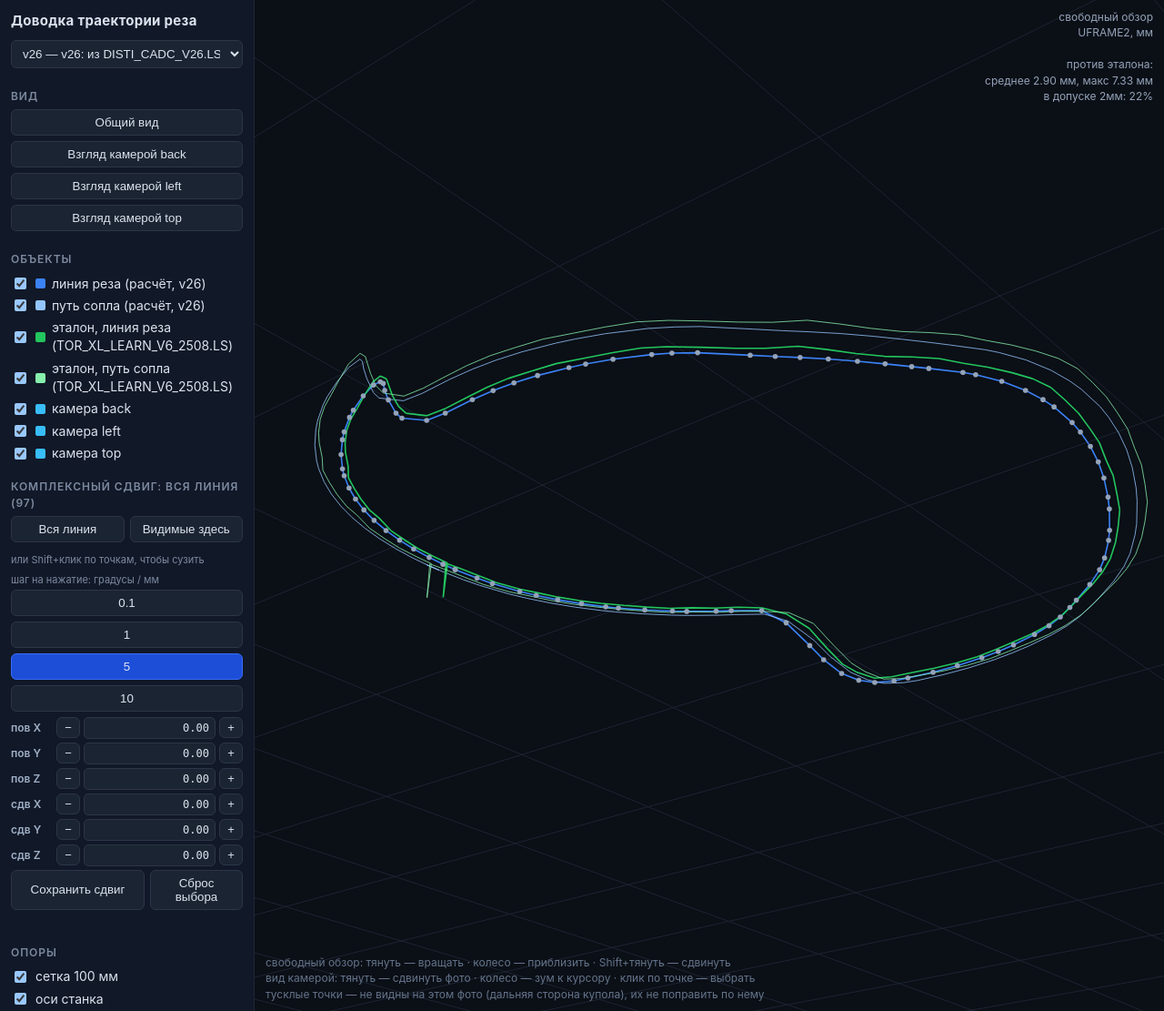
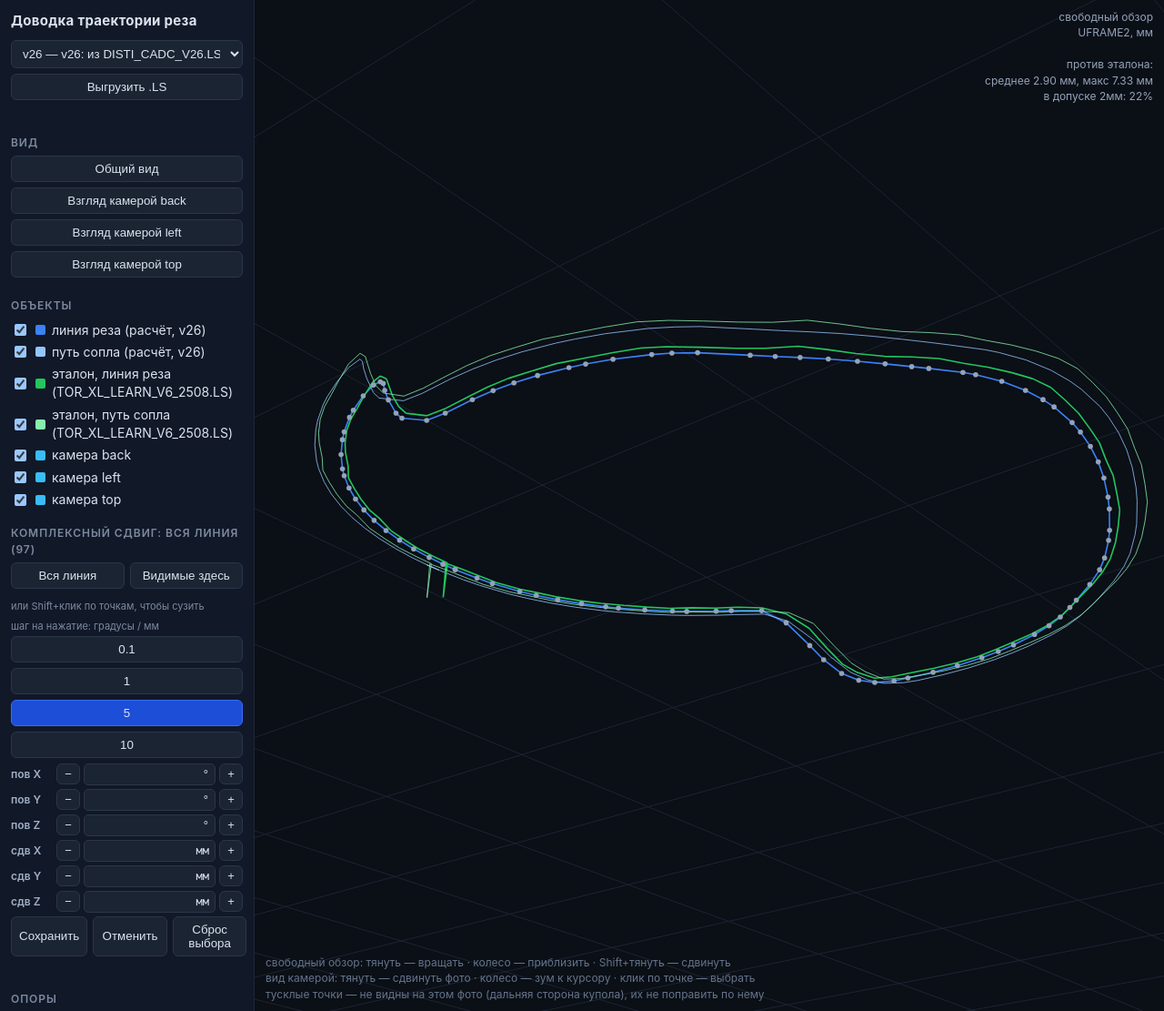
Before and after one commit to dmytrotankode/laser-test, a Flask app: page / in a window 1280 px wide. Shown: the whole page at 91% size. Run offline with Flask 3, Linux system fonts and the light colour scheme.

Commit message:
2021: выгрузка .LS из вьювера + починил "не работает" в групповом сдвиге
Групповой сдвиг: кнопки -/+ только копили число в переменную и меняли текст
поля, но не применяли ничего к точкам до "Сохранить" - отсюда "смещение так и
не работает с виду". Теперь применяется СРАЗУ к точкам и перерисовывает, как
у одиночной точки. Добавил "Отменить" - откатывает к последнему СОХРАНЁННОМУ
состоянию (c._saved), не к расчётному (points_original) - иначе стёрло бы уже
сохранённые ранее правки, а не только текущий непосохранённый сдвиг.

Выгрузка: кнопка "Выгрузить .LS" наверху панели, всегда доступна. Дергает
export_final.export() через новый роут, отдаёт ссылку на скачивание. Раньше
экспорт был доступен только из консоли.

Проверено: клик +5 по X мгновенно двигает точку на экране; "Отменить"
возвращает точно к значению до правки; экспорт создаёт корректный .LS
(переименованная программа, те же 97 точек).

Co-Authored-By: Claude Sonnet 5 <noreply@anthropic.com>

```diff
--- a/service_2021/app.py
+++ b/service_2021/app.py
@@ -25,6 +25,7 @@ from flask import Flask, jsonify, render_template, send_from_directory, abort, r
 
 import scene
 import discover
+import export_final
 
 BASE = os.path.dirname(os.path.abspath(__file__))
 app = Flask(__name__, template_folder='web/templates', static_folder='web/static')
@@ -171,6 +172,25 @@ def reset_point(name, cidx, pidx):
     return jsonify(status='reset', point=orig)
 
 
+@app.route('/api/scene/<name>/export', methods=['POST'])
+def export_ls(name):
+    """Собрать финальный .LS из текущих точек и отдать путь + сколько тронуто."""
+    try:
+        out_path, n_total, n_touched = export_final.export(name)
+    except SystemExit as e:
+        return jsonify(error=str(e)), 400
+    return jsonify(status='ok', file=os.path.basename(out_path),
+                   total=n_total, touched=n_touched)
+
+
+@app.route('/download/<name>/<path:filename>')
+def download(name, filename):
+    d = os.path.join(scene.SCENES, name)
+    if not os.path.isdir(d):
+        abort(404)
+    return send_from_directory(d, filename, as_attachment=True)
+
+
 @app.route('/asset/<name>/<path:filename>')
 def asset(name, filename):
     d = os.path.join(scene.SCENES, name)
--- a/service_2021/export_final.py
+++ b/service_2021/export_final.py
@@ -47,6 +47,7 @@ def export(variant):
                            new_prog_name=f'CORR_{variant.upper()}')
     print(f'{variant}: {out_path}')
     print(f'  точек всего {len(cut_by_id)}, тронуто оператором {n_touched}')
+    return out_path, len(cut_by_id), n_touched
 
 
 if __name__ == '__main__':
--- a/service_2021/web/static/js/viewer.js
+++ b/service_2021/web/static/js/viewer.js
@@ -421,13 +421,17 @@ function buildPointEditor() {
         body: JSON.stringify({ xyz: c.points[pi] }) });
     c.touched = c.touched || [];
     c.touched[pi] = true;
+    if (c._saved) c._saved[pi] = c.points[pi].slice();
     document.getElementById('ptmsg').textContent = r.ok ? 'сохранено в scene.json' : 'не сохранилось';
     buildPointEditor(); draw();
   };
   document.getElementById('ptreset').onclick = async () => {
     const r = await fetch(`/api/scene/${sceneName}/curve/${sel_point.cidx}/point/${pi}/reset`,
       { method: 'POST' });
-    if (r.ok) { c.points[pi] = c.points_original[pi].slice(); c.touched[pi] = false; }
+    if (r.ok) {
+      c.points[pi] = c.points_original[pi].slice(); c.touched[pi] = false;
+      if (c._saved) c._saved[pi] = c.points[pi].slice();
+    }
     document.getElementById('ptmsg').textContent = r.ok ? 'возвращено к расчёту' : 'не сохранилось';
     buildPointEditor(); draw();
   };
@@ -541,6 +545,10 @@ async function loadScene(name) {
   }
   buildPlacement();
   group_sel = []; sel_point = null;
+  // Снимок "последнее сохранённое на диске" - для "Отменить" в групповой
+  // правке. НЕ points_original (расчётное) - иначе отмена стёрла бы уже
+  // сохранённые ранее правки, а не только текущий несохранённый сдвиг.
+  for (const c of scene.curves) if (c.editable) c._saved = c.points.map(p => p.slice());
   buildGroupEditor();
   draw();
 }
@@ -664,9 +672,30 @@ function buildGroupEditor() {
     whole ? `вся линия (${pts.length})` : `выбрано ${pts.length} из ${scene.curves[ci].points.length}`;
 
   const c = scene.curves[ci];
-  const centroid = pts.reduce((a, g) => [0,1,2].map(i => a[i] + c.points[g.pidx][i]),
-                             [0,0,0]).map(v => v / pts.length);
-  const delta = { rot: [0, 0, 0], t: [0, 0, 0] };
+
+  // Применяется НЕМЕДЛЕННО к точкам и перерисовывает - как и одиночная точка,
+  // а не копится в отдельной переменной до "Сохранить" (та версия визуально
+  // не двигалась по кнопке, только по нажатию "Сохранить" - баг, отсюда жалоба
+  // "смещение не работает с виду"). "Сохранить" лишь отправляет уже применённое
+  // на сервер, "Отменить всё" возвращает точки группы к исходным.
+  function currentCentroid() {
+    return pts.reduce((a, g) => [0,1,2].map(i => a[i] + c.points[g.pidx][i]),
+                      [0, 0, 0]).map(v => v / pts.length);
+  }
+  function translate(delta) {
+    for (const g of pts) c.points[g.pidx] = [0,1,2].map(i => c.points[g.pidx][i] + delta[i]);
+    draw();
+  }
+  function rotate(rotDeg) {
+    const R = rotFromDeg(rotDeg), cen = currentCentroid();
+    for (const g of pts) {
+      const p = c.points[g.pidx];
+      const rel = [0,1,2].map(i => p[i] - cen[i]);
+      const rot = [0,1,2].map(i => R[i][0]*rel[0] + R[i][1]*rel[1] + R[i][2]*rel[2]);
+      c.points[g.pidx] = [0,1,2].map(i => cen[i] + rot[i]);
+    }
+    draw();
+  }
 
   const ctl = document.getElementById('groupctl');
   ctl.innerHTML = '<div style="color:#7c8aa0;font-size:11px;margin-bottom:2px">'
@@ -679,18 +708,24 @@ function buildGroupEditor() {
     b.onclick = () => { step = v; [...stepsBox.children].forEach(x => x.classList.toggle('on', +x.textContent === step)); };
     stepsBox.appendChild(b);
   }
-  const rows = [['пов X', 'rot', 0, '°'], ['пов Y', 'rot', 1, '°'], ['пов Z', 'rot', 2, '°'],
-                ['сдв X', 't', 0, 'мм'], ['сдв Y', 't', 1, 'мм'], ['сдв Z', 't', 2, 'мм']];
-  for (const [label, field, i] of rows) {
+  const rotRows = [['пов X', [1,0,0]], ['пов Y', [0,1,0]], ['пов Z', [0,0,1]]];
+  for (const [label, axis] of rotRows) {
     const row = document.createElement('div');
     row.className = 'prow';
-    row.innerHTML = `<b>${label}</b><button>−</button><input><button>+</button>`;
-    const inp = row.querySelector('input');
-    const sync = () => { inp.value = delta[field][i].toFixed(2); };
-    row.children[1].onclick = () => { delta[field][i] -= step; sync(); };
-    row.children[3].onclick = () => { delta[field][i] += step; sync(); };
-    inp.onchange = () => { delta[field][i] = parseFloat(inp.value) || 0; sync(); };
-    inp.value = '0.00';
+    row.innerHTML = `<b>${label}</b><button>−</button><input readonly><button>+</button>`;
+    row.querySelector('input').value = '°';
+    row.children[1].onclick = () => rotate(axis.map(a => -a * step));
+    row.children[3].onclick = () => rotate(axis.map(a => a * step));
+    ctl.appendChild(row);
+  }
+  const tRows = [['сдв X', [1,0,0]], ['сдв Y', [0,1,0]], ['сдв Z', [0,0,1]]];
+  for (const [label, axis] of tRows) {
+    const row = document.createElement('div');
+    row.className = 'prow';
+    row.innerHTML = `<b>${label}</b><button>−</button><input readonly><button>+</button>`;
+    row.querySelector('input').value = 'мм';
+    row.children[1].onclick = () => translate(axis.map(a => -a * step));
+    row.children[3].onclick = () => translate(axis.map(a => a * step));
     ctl.appendChild(row);
   }
 
@@ -705,22 +740,18 @@ function buildGroupEditor() {
     document.getElementById('point').hidden = true;
     buildGroupEditor(); draw();
   };
+  document.getElementById('gundo').onclick = () => {
+    for (const g of pts) c.points[g.pidx] = (c._saved ? c._saved[g.pidx] : c.points_original[g.pidx]).slice();
+    draw();
+  };
 
   document.getElementById('gsave').onclick = async () => {
-    const R = rotFromDeg(delta.rot);
-    const payload = pts.map(g => {
-      const p = c.points[g.pidx];
-      const rel = [0,1,2].map(i => p[i] - centroid[i]);
-      const rot = [0,1,2].map(i => R[i][0]*rel[0] + R[i][1]*rel[1] + R[i][2]*rel[2]);
-      const xyz = [0,1,2].map(i => centroid[i] + rot[i] + delta.t[i]);
-      c.points[g.pidx] = xyz;
-      return { pidx: g.pidx, xyz };
-    });
+    const payload = pts.map(g => ({ pidx: g.pidx, xyz: c.points[g.pidx] }));
     const r = await fetch(`/api/scene/${sceneName}/curve/${ci}/points`,
       { method: 'POST', headers: { 'Content-Type': 'application/json' },
         body: JSON.stringify({ points: payload }) });
     c.touched = c.touched || [];
-    payload.forEach(p => { c.touched[p.pidx] = true; });
+    payload.forEach(p => { c.touched[p.pidx] = true; c._saved[p.pidx] = p.xyz.slice(); });
     document.getElementById('gmsg').textContent =
       r.ok ? `сохранено, сдвинуто ${payload.length}` : 'не сохранилось';
     buildGroupEditor(); draw();
@@ -740,6 +771,17 @@ function rotFromDeg(rotDeg) {
           [sz*cy, sz*sy*sx + cz*cx, sz*sy*cx - cz*sx],
           [-sy,   cy*sx,            cy*cx]];
 }
+
+document.getElementById('exportls').onclick = async () => {
+  if (!sceneName) return;
+  const msg = document.getElementById('exportmsg');
+  msg.textContent = 'собираю...';
+  const r = await fetch(`/api/scene/${sceneName}/export`, { method: 'POST' });
+  const j = await r.json();
+  if (!r.ok) { msg.textContent = 'ошибка: ' + (j.error || r.status); return; }
+  msg.innerHTML = `готово: <a href="/download/${sceneName}/${j.file}" target="_blank">${j.file}</a>` +
+    ` (точек ${j.total}, тронуто ${j.touched})`;
+};
 
 document.getElementById('reset').onclick = () => {
   camIndex = -1;
--- a/service_2021/web/templates/index.html
+++ b/service_2021/web/templates/index.html
@@ -40,6 +40,8 @@
   <div id="side">
     <h1>Доводка траектории реза</h1>
     <select id="scenes"></select>
+    <button id="exportls">Выгрузить .LS</button>
+    <div id="exportmsg" style="color:#7c8aa0;font-size:12px;min-height:16px"></div>
     <h2>Вид</h2>
     <button id="reset">Общий вид</button>
     <div id="cams"></div>
@@ -63,8 +65,9 @@
       <div style="color:#7c8aa0;font-size:11px;margin:0 0 6px">или Shift+клик по точкам, чтобы сузить</div>
       <div id="groupctl"></div>
       <div style="display:flex;gap:6px">
-        <button id="gsave">Сохранить сдвиг</button>
-        <button id="gclear" style="flex:0 0 40%">Сброс выбора</button>
+        <button id="gsave">Сохранить</button>
+        <button id="gundo" style="flex:0 0 32%">Отменить</button>
+        <button id="gclear" style="flex:0 0 32%">Сброс выбора</button>
       </div>
       <div id="gmsg" style="color:#7c8aa0;font-size:12px;min-height:16px"></div>
     </div>
```
